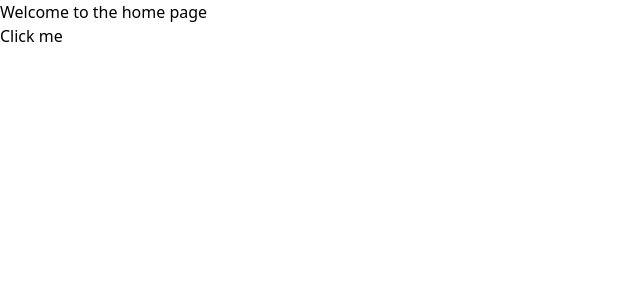
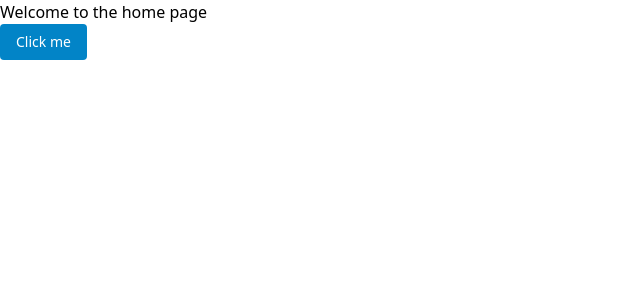
Before and after one commit to NoouFoox/QuestCraftLab, a React (Vite) app: page / in a window 1280 px wide. Shown: the top 300 px of the page, without its empty margins (0-640 px from the left). Built offline with nearby package versions, Linux system fonts and the light colour scheme.

Commit message:
chore: Update Button component to support custom styling and add children prop

```diff
--- a/src/component/ui/Button.tsx
+++ b/src/component/ui/Button.tsx
@@ -2,7 +2,27 @@ import {
   Button as Hbutton,
   ButtonProps as HButtonProps,
 } from "@headlessui/react";
-interface ButtonProps extends HButtonProps {}
+import clsx from "clsx";
+import { ReactNode } from "react";
+import { Fragment } from "react/jsx-runtime";
+interface ButtonProps extends HButtonProps {
+  children: ReactNode;
+}
 export default function Button(props: ButtonProps) {
-  return <Hbutton {...props} />;
+  return (
+    <Hbutton as={Fragment} {...props}>
+      {({ hover, active }) => (
+        <button
+          className={clsx(
+            "rounded py-2 px-4 text-sm text-white",
+            !hover && !active && "bg-sky-600",
+            hover && !active && "bg-sky-500",
+            active && "bg-sky-700"
+          )}
+        >
+          {props.children}
+        </button>
+      )}
+    </Hbutton>
+  );
 }
```
